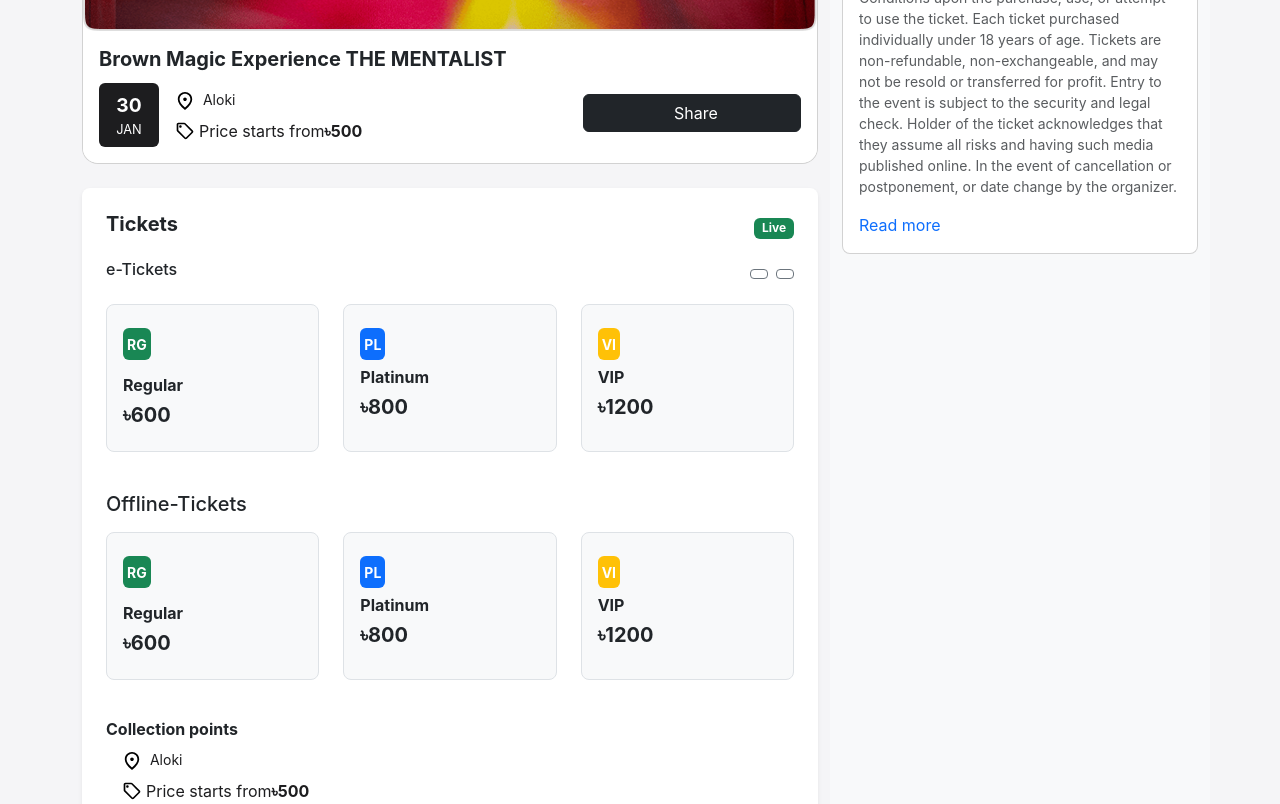
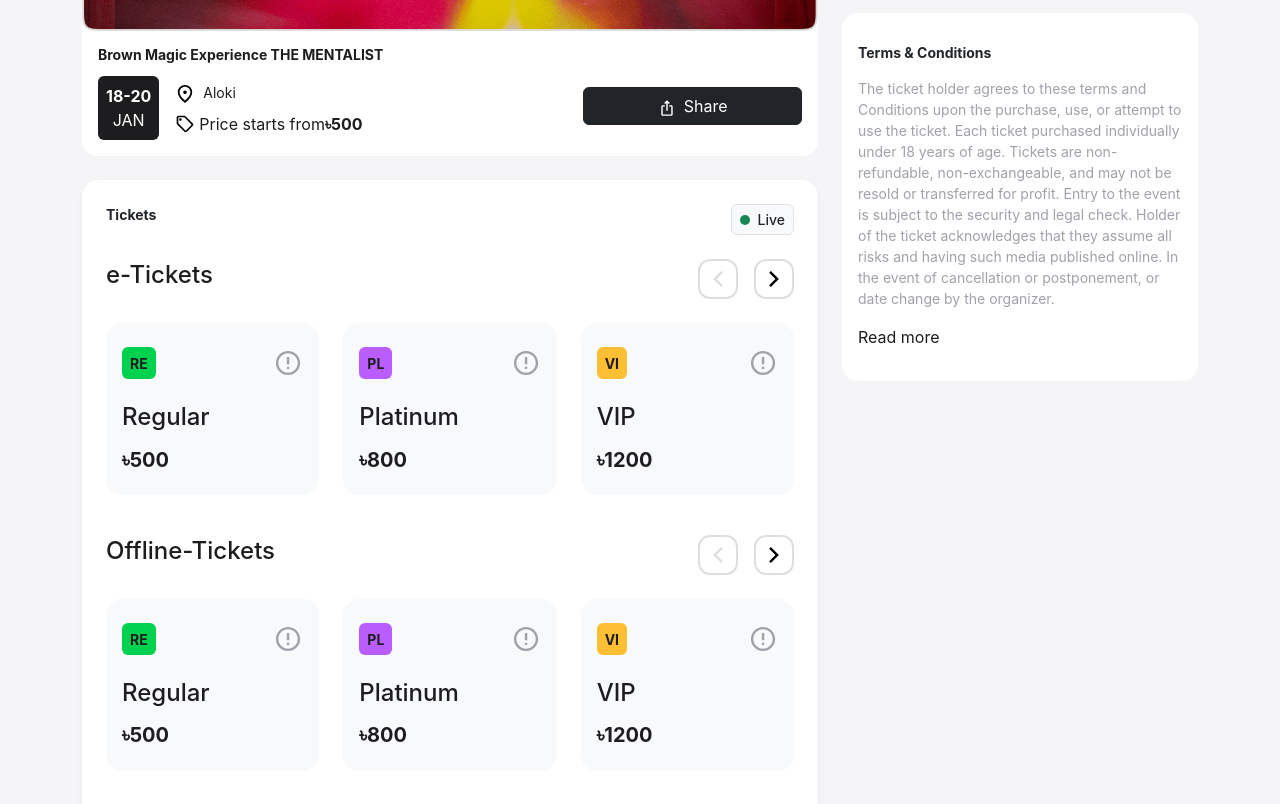
Before and after one commit to Neamat-FE/activities, a plain HTML site: page booking-page.html in a window 1280 px wide. Shown: the part 457-1261 px from the top of the page. Drawn offline with nearby package versions, Linux system fonts and the light colour scheme.

Commit message:
Booking page done

```diff
--- a/booking-page.html
+++ b/booking-page.html
@@ -8,11 +8,16 @@
       href="https://cdn.jsdelivr.net/npm/bootstrap@5.3.0/dist/css/bootstrap.min.css"
       rel="stylesheet"
     />
+    <link
+      href="https://cdnjs.cloudflare.com/ajax/libs/font-awesome/6.0.0/css/all.min.css"
+      rel="stylesheet"
+    />
     <link rel="stylesheet" href="styles/home.css" />
     <link rel="stylesheet" href="styles/global.css" />
     <link rel="stylesheet" href="styles/booking.css" />
   </head>
   <body class="body-bg">
+    <!-- Navigation -->
     <nav class="navbar navbar-expand-lg navbar-light bg-white">
       <div class="container">
         <a class="navbar-brand fw-bold primary-color" href="#">
@@ -43,9 +48,7 @@
               <a class="nav-link" href="#">E-Sim</a>
             </li>
             <li class="nav-item">
-              <a class="nav-link active bg-light rounded-3" href="#"
-                >Activity</a
-              >
+              <a class="nav-link active body-bg rounded-3" href="#">Activity</a>
             </li>
           </ul>
 
@@ -75,14 +78,16 @@
         <!-- Main Content -->
         <div class="col-lg-8">
           <!-- Event Hero Card -->
-          <div class="card rounded-4 overflow-hidden mb-4">
+          <div class="card rounded-4 overflow-hidden mb-4 border-0">
             <img src="img/booking-cover.png" alt="" />
 
             <!-- Event Info Footer -->
             <div class="card-body bg-white">
               <div class="row">
                 <div class="col-md-12">
-                  <h5 class="fw-bold">Brown Magic Experience THE MENTALIST</h5>
+                  <h5 class="fw-bold fs-14 fw-bolder primary-color-text">
+                    Brown Magic Experience THE MENTALIST
+                  </h5>
                 </div>
               </div>
               <div class="row d-flex align-items-center">
@@ -92,10 +97,8 @@
                       <div
                         class="date-badge me-3 primary-color-text-bg text-white p-2 rounded-2 text-center me-3"
                       >
-                        <div style="font-size: 1.2rem; font-weight: bold">
-                          30
-                        </div>
-                        <div style="font-size: 0.8rem">JAN</div>
+                        <div class="fs-16 fw-bold">18-20</div>
+                        <div class="fs-16">JAN</div>
                       </div>
                       <div class="flex-grow-1">
                         <div
@@ -131,9 +134,16 @@
                     </div>
                   </div>
                 </div>
-                <div class="col-md-4 col-sm-12 mt-3 mt-md-0">
+                <div
+                  class="col-md-4 col-sm-12 mt-3 mt-md-0 d-flex align-items-center justify-content-md-end"
+                >
                   <button class="btn btn-dark w-100 rounded-2">
-                    <i class="bi bi-share me-2"></i>Share
+                    <img
+                      src="img/share-icon.svg"
+                      class="me-2"
+                      style="width: 18px; height: 18px"
+                      alt=""
+                    />Share
                   </button>
                 </div>
               </div>
@@ -142,27 +152,35 @@
 
           <!-- Offline Tickets -->
 
-          <div class="bg-white rounded-3 p-4 mb-4 shadow-sm">
+          <div class="bg-white rounded-4 p-4 mb-4 shadow-sm">
             <div class="mb-4">
               <div
-                class="d-flex justify-content-between align-items-center mb-3"
+                class="d-flex justify-content-between align-items-center mb-4"
               >
-                <h5 class="fw-bold">Tickets</h5>
-                <span class="badge bg-success">Live</span>
+                <h5 class="fw-bold fs-14">Tickets</h5>
+                <span
+                  class="d-inline-flex align-items-center px-2 py-1 rounded bg-light border"
+                >
+                  <span
+                    class="rounded-circle bg-success me-2"
+                    style="width: 10px; height: 10px"
+                  ></span>
+                  <span class="text-dark small fw-medium">Live</span>
+                </span>
               </div>
 
               <!-- e-Tickets -->
               <div class="mb-4">
                 <div
-                  class="d-flex justify-content-between align-items-center mb-3"
+                  class="d-flex justify-content-between align-items-center my-4"
                 >
-                  <h6>e-Tickets</h6>
+                  <h6 class="fs-24 primary-color-text">e-Tickets</h6>
                   <div class="d-flex">
-                    <button class="btn btn-outline-secondary btn-sm me-2">
-                      <i class="bi bi-dash"></i>
+                    <button class="btn p-0 border-0 bg-transparent me-3">
+                      <img src="img/arrow-left-inactive.svg" alt="" />
                     </button>
-                    <button class="btn btn-outline-secondary btn-sm">
-                      <i class="bi bi-plus"></i>
+                    <button class="btn p-0 border-0 bg-transparent">
+                      <img src="img/arrow-right-active.svg" alt="" />
                     </button>
                   </div>
                 </div>
@@ -170,48 +188,86 @@
                 <div class="row">
                   <div class="col-md-4 mb-3">
                     <div
-                      class="ticket-card bg-light rounded-3 p-3 h-100 border d-flex flex-column justify-content-center"
+                      class="ticket-card bg-light rounded-4 p-3 h-100 d-flex flex-column justify-content-center position-relative"
                     >
                       <!-- Icon & Label -->
-                      <div class="d-flex align-items-center mb-2">
-                        <div class="bg-success rounded p-1 me-2">
-                          <span class="text-white small fw-bold">RG</span>
+                      <div
+                        class="d-flex align-items-center justify-content-between mb-2"
+                      >
+                        <div class="ticket-color-regular rounded p-1 me-2 px-2">
+                          <span class="small fw-bold">RE</span>
                         </div>
-                        <i class="bi bi-info-circle text-muted"></i>
+                        <div class="">
+                          <img
+                            src="img/alert.svg"
+                            alt=""
+                            style="height: 30px; width: 30px"
+                          />
+                        </div>
                       </div>
 
                       <!-- Ticket Info -->
-                      <h6 class="fw-bold my-2">Regular</h6>
-                      <h5 class="fw-bold mb-0">৳600</h5>
+                      <h6 class="my-3 primary-color-text fs-24">Regular</h6>
+                      <h5 class="fw-bold mb-0 primary-color-text fs-12">
+                        ৳500
+                      </h5>
                     </div>
                   </div>
 
                   <div class="col-md-4 mb-3">
                     <div
-                      class="ticket-card bg-light rounded-3 p-3 h-100 border d-flex flex-column justify-content-center"
+                      class="ticket-card bg-light rounded-4 p-3 h-100 d-flex flex-column justify-content-center position-relative"
                     >
-                      <div class="d-flex align-items-center mb-2">
-                        <div class="bg-primary rounded p-1 me-2">
-                          <span class="text-white small fw-bold">PL</span>
+                      <!-- Icon & Label -->
+                      <div
+                        class="d-flex align-items-center justify-content-between mb-2"
+                      >
+                        <div
+                          class="ticket-color-platinum rounded p-1 me-2 px-2"
+                        >
+                          <span class="small fw-bold">PL</span>
                         </div>
-                        <i class="bi bi-info-circle text-muted"></i>
+                        <div class="">
+                          <img
+                            src="img/alert.svg"
+                            alt=""
+                            style="height: 30px; width: 30px"
+                          />
                         </div>
-                      <h6 class="fw-bold">Platinum</h6>
-                      <h5 class="fw-bold">৳800</h5>
+                      </div>
+
+                      <!-- Ticket Info -->
+                      <h6 class="my-3 primary-color-text fs-24">Platinum</h6>
+                      <h5 class="fw-bold mb-0 primary-color-text fs-12">
+                        ৳800
+                      </h5>
                     </div>
                   </div>
                   <div class="col-md-4 mb-3">
                     <div
-                      class="ticket-card bg-light rounded-3 p-3 h-100 border d-flex flex-column justify-content-center"
+                      class="ticket-card bg-light rounded-4 p-3 h-100 d-flex flex-column justify-content-center position-relative"
                     >
-                      <div class="d-flex align-items-center mb-2">
-                        <div class="bg-warning rounded p-1 me-2">
-                          <span class="text-white small fw-bold">VI</span>
+                      <!-- Icon & Label -->
+                      <div
+                        class="d-flex align-items-center justify-content-between mb-2"
+                      >
+                        <div class="ticket-color-vip rounded p-1 me-2 px-2">
+                          <span class="small fw-bold">VI</span>
                         </div>
-                        <i class="bi bi-info-circle text-muted"></i>
+                        <div class="">
+                          <img
+                            src="img/alert.svg"
+                            alt=""
+                            style="height: 30px; width: 30px"
+                          />
                         </div>
-                      <h6 class="fw-bold">VIP</h6>
-                      <h5 class="fw-bold">৳1200</h5>
+                      </div>
+
+                      <!-- Ticket Info -->
+                      <h6 class="my-3 primary-color-text fs-24">VIP</h6>
+                      <h5 class="fw-bold mb-0 primary-color-text fs-12">
+                        ৳1200
+                      </h5>
                     </div>
                   </div>
                 </div>
@@ -219,59 +275,104 @@
             </div>
 
             <!-- Offline Tickets -->
-            <h5 class="mb-3">Offline-Tickets</h5>
+            <div class="mb-4">
+              <div
+                class="d-flex justify-content-between align-items-center my-4"
+              >
+                <h6 class="fs-24 primary-color-text">Offline-Tickets</h6>
+                <div class="d-flex">
+                  <button class="btn p-0 border-0 bg-transparent me-3">
+                    <img src="img/arrow-left-inactive.svg" alt="" />
+                  </button>
+                  <button class="btn p-0 border-0 bg-transparent">
+                    <img src="img/arrow-right-active.svg" alt="" />
+                  </button>
+                </div>
+              </div>
+
               <div class="row">
                 <div class="col-md-4 mb-3">
                   <div
-                  class="ticket-card bg-light rounded-3 p-3 h-100 border d-flex flex-column justify-content-center"
+                    class="ticket-card bg-light rounded-4 p-3 h-100 d-flex flex-column justify-content-center position-relative"
                   >
                     <!-- Icon & Label -->
-                  <div class="d-flex align-items-center mb-2">
-                    <div class="bg-success rounded p-1 me-2">
-                      <span class="text-white small fw-bold">RG</span>
+                    <div
+                      class="d-flex align-items-center justify-content-between mb-2"
+                    >
+                      <div class="ticket-color-regular rounded p-1 me-2 px-2">
+                        <span class="small fw-bold">RE</span>
                       </div>
-                    <i class="bi bi-info-circle text-muted"></i>
+                      <div class="">
+                        <img
+                          src="img/alert.svg"
+                          alt=""
+                          style="height: 30px; width: 30px"
+                        />
+                      </div>
                     </div>
 
                     <!-- Ticket Info -->
-                  <h6 class="fw-bold my-2">Regular</h6>
-                  <h5 class="fw-bold mb-0">৳600</h5>
+                    <h6 class="my-3 primary-color-text fs-24">Regular</h6>
+                    <h5 class="fw-bold mb-0 primary-color-text fs-12">৳500</h5>
                   </div>
                 </div>
 
                 <div class="col-md-4 mb-3">
                   <div
-                  class="ticket-card bg-light rounded-3 p-3 h-100 border d-flex flex-column justify-content-center"
+                    class="ticket-card bg-light rounded-4 p-3 h-100 d-flex flex-column justify-content-center position-relative"
                   >
-                  <div class="d-flex align-items-center mb-2">
-                    <div class="bg-primary rounded p-1 me-2">
-                      <span class="text-white small fw-bold">PL</span>
+                    <!-- Icon & Label -->
+                    <div
+                      class="d-flex align-items-center justify-content-between mb-2"
+                    >
+                      <div class="ticket-color-platinum rounded p-1 me-2 px-2">
+                        <span class="small fw-bold">PL</span>
                       </div>
-                    <i class="bi bi-info-circle text-muted"></i>
+                      <div class="">
+                        <img
+                          src="img/alert.svg"
+                          alt=""
+                          style="height: 30px; width: 30px"
+                        />
                       </div>
-                  <h6 class="fw-bold">Platinum</h6>
-                  <h5 class="fw-bold">৳800</h5>
+                    </div>
+
+                    <!-- Ticket Info -->
+                    <h6 class="my-3 primary-color-text fs-24">Platinum</h6>
+                    <h5 class="fw-bold mb-0 primary-color-text fs-12">৳800</h5>
                   </div>
                 </div>
                 <div class="col-md-4 mb-3">
                   <div
-                  class="ticket-card bg-light rounded-3 p-3 h-100 border d-flex flex-column justify-content-center"
+                    class="ticket-card bg-light rounded-4 p-3 h-100 d-flex flex-column justify-content-center position-relative"
                   >
-                  <div class="d-flex align-items-center mb-2">
-                    <div class="bg-warning rounded p-1 me-2">
-                      <span class="text-white small fw-bold">VI</span>
+                    <!-- Icon & Label -->
+                    <div
+                      class="d-flex align-items-center justify-content-between mb-2"
+                    >
+                      <div class="ticket-color-vip rounded p-1 me-2 px-2">
+                        <span class="small fw-bold">VI</span>
                       </div>
-                    <i class="bi bi-info-circle text-muted"></i>
+                      <div class="">
+                        <img
+                          src="img/alert.svg"
+                          alt=""
+                          style="height: 30px; width: 30px"
+                        />
                       </div>
-                  <h6 class="fw-bold">VIP</h6>
-                  <h5 class="fw-bold">৳1200</h5>
+                    </div>
+
+                    <!-- Ticket Info -->
+                    <h6 class="my-3 primary-color-text fs-24">VIP</h6>
+                    <h5 class="fw-bold mb-0 primary-color-text fs-12">৳1200</h5>
+                  </div>
                 </div>
               </div>
             </div>
 
             <!-- Collection Points -->
-            <div class="mt-4">
-              <h6 class="fw-bold mb-2">Collection points</h6>
+            <div class="my-3">
+              <h6 class="fs-14 primary-color-text">Collection points</h6>
               <div class="">
                 <div class="d-flex align-items-center mt-1 ms-3">
                   <div class="flex-grow-1">
@@ -311,10 +412,10 @@
           </div>
 
           <!-- About Section -->
-          <div class="bg-white rounded-3 p-4 mb-4 shadow-sm">
+          <div class="bg-white rounded-4 p-4 mb-4 shadow-sm">
             <div class="mb-4">
-              <h5 class="fw-bold mb-3">About</h5>
-              <p class="text-muted">
+              <h5 class="fw-bold mb-2 fs-14">About</h5>
+              <p class="text-muted fs-14 primary-color-text">
                 For the first time in Bangladesh, International sensation
                 Farhanul Islam " Brown Magic" is doing his one hour special show
                 " Brown Magic Experience - The Mentalist". It will be a mystical
@@ -329,36 +430,45 @@
         </div>
 
         <!-- Sidebar -->
-        <div class="col-lg-4 bg-light">
+        <div class="col-lg-4">
           <div class="sticky-top">
-            <div class="card rounded-3">
+            <div class="card rounded-4 border-0">
               <div class="card-body">
-                <h5 class="fw-bold mb-3">Book your ticket</h5>
+                <h5 class="fw-semibold mb-3 mt-2 fs-24">Book your ticket</h5>
 
                 <div class="mb-3">
-                  <label class="form-label">From</label>
-                  <div class="fw-bold">৳600</div>
-                  <small class="text-muted">VAT included</small>
+                  <label class="form-label fs-14 primary-color-text"
+                    >From</label
+                  >
+                  <div class="fw-bold fs-12 primary-color-text">৳600</div>
+                  <small class="text-muted fs-12 primary-color-text"
+                    >VAT included</small
+                  >
                 </div>
 
-                <button class="btn btn-danger w-100 mb-3 py-3 fw-bold">
+                <button
+                  class="btn btn-danger primary-color-bg w-100 mb-3 py-3 fs-16 fw-bold rounded-4"
+                >
                   Book Tickets
                 </button>
-
-                <div class="d-flex justify-content-center mb-3">
-                  <i
-                    class="bi bi-airplane-fill text-danger me-3"
-                    style="font-size: 1.5rem"
-                  ></i>
-                  <span class="fw-bold me-3">VISA</span>
-                  <span class="fw-bold me-3 text-warning">●●</span>
-                  <span class="fw-bold text-primary">AMEX</span>
               </div>
-
-                <hr />
-
-                <h6 class="fw-bold mb-3">Terms & Conditions</h6>
-                <p class="small text-muted">
+            </div>
+            <div class="card rounded-4 border-0 my-3">
+              <div class="card-body">
+                <div class="d-flex justify-content-center my-2">
+                  <img
+                    src="img/payment-logo.png"
+                    alt=""
+                    style="height: 32px"
+                    class="img-fluid"
+                  />
+                </div>
+              </div>
+            </div>
+            <div class="card rounded-4 border-0 my-3">
+              <div class="card-body my-3">
+                <h6 class="fw-bolder fs-14 mb-3">Terms & Conditions</h6>
+                <p class="small text-muted fs-12 secondary-color-text">
                   The ticket holder agrees to these terms and Conditions upon
                   the purchase, use, or attempt to use the ticket. Each ticket
                   purchased individually under 18 years of age. Tickets are
@@ -369,7 +479,9 @@
                   online. In the event of cancellation or postponement, or date
                   change by the organizer.
                 </p>
-                <a href="#" class="text-decoration-none">Read more</a>
+                <a href="#" class="text-decoration-none primary-color-text"
+                  >Read more</a
+                >
               </div>
             </div>
           </div>
@@ -386,12 +498,10 @@
               class="primary-color-text text-decoration-none me-2 fs-16 fw-medium"
               >See more</a
             >
-            <button class="btn">
-              <!-- <i class="fas fa-chevron-left"></i> -->
+            <button class="btn p-0 border-0 bg-transparent me-3">
               <img src="img/arrow-left-inactive.svg" alt="" />
             </button>
-            <button class="btn">
-              <!-- <i class="fas fa-chevron-right"></i> -->
+            <button class="btn p-0 border-0 bg-transparent">
               <img src="img/arrow-right-active.svg" alt="" />
             </button>
           </div>
@@ -414,7 +524,7 @@
                 <div
                   class="date-badge me-3 primary-color-text-bg text-white p-2 rounded-2 text-center me-3"
                 >
-                  <div style="font-size: 1.2rem; font-weight: bold">30</div>
+                  <div style="font-size: 1.2rem; font-weight: bold">11</div>
                   <div style="font-size: 0.8rem">JAN</div>
                 </div>
                 <div class="flex-grow-1">
@@ -432,9 +542,7 @@
                         />
                         Aloki
                       </small>
-                      <div
-                        class="price-tag fs-12 primary-color-text d-flex align-items-center mt-2"
-                      >
+                      <div class="price-tag fs-12 primary-color-text mt-2">
                         <img
                           src="img/price-icon.svg"
                           alt="Location"
@@ -445,7 +553,9 @@
                         Price starts from <span class="fw-bold">৳500</span>
                       </div>
                     </div>
-                    <button class="btn btn-sm text-end">
+                    <button
+                      class="btn btn-sm text-end p-0 border-0 bg-transparent"
+                    >
                       <img src="img/card-arrow.svg" alt="" />
                     </button>
                   </div>
@@ -499,7 +609,9 @@
                         Price starts from <span class="fw-bold">৳1200</span>
                       </div>
                     </div>
-                    <button class="btn btn-sm text-end">
+                    <button
+                      class="btn btn-sm text-end p-0 border-0 bg-transparent"
+                    >
                       <img src="img/card-arrow.svg" alt="" />
                     </button>
                   </div>
@@ -551,7 +663,9 @@
                         Price starts from <span class="fw-bold">৳1500</span>
                       </div>
                     </div>
-                    <button class="btn btn-sm text-end">
+                    <button
+                      class="btn btn-sm text-end p-0 border-0 bg-transparent"
+                    >
                       <img src="img/card-arrow.svg" alt="" />
                     </button>
                   </div>
--- a/styles/booking.css
+++ b/styles/booking.css
@@ -1,3 +1,15 @@
+.ticket-color-regular {
+  background-color: #00d250;
+  color: #1d1d1f;
+}
+.ticket-color-platinum {
+  background-color: #b95dff;
+  color: #1d1d1f;
+}
+.ticket-color-vip {
+  background-color: #ffbf35;
+  color: #1d1d1f;
+}
 .ticket-card {
   background: white;
   border-radius: 12px;
--- a/styles/global.css
+++ b/styles/global.css
@@ -15,12 +15,14 @@ body {
 .fs-20 {
   font-size: 20px !important;
 }
+.rounded-20 {
+  border-radius: 20px !important;
+}
 .fs-22 {
   font-size: 22px !important;
 }
-
-.rounded-20 {
-  border-radius: 20px !important;
+.fs-24 {
+  font-size: 24px !important;
 }
 
 /* Color */
```
Also changed, not shown: index.html (+33 -17 lines), img/alert.svg (added), img/payment-logo.png (added), img/share-icon.svg (added). Lines whose indentation alone changed are shown as unchanged.
